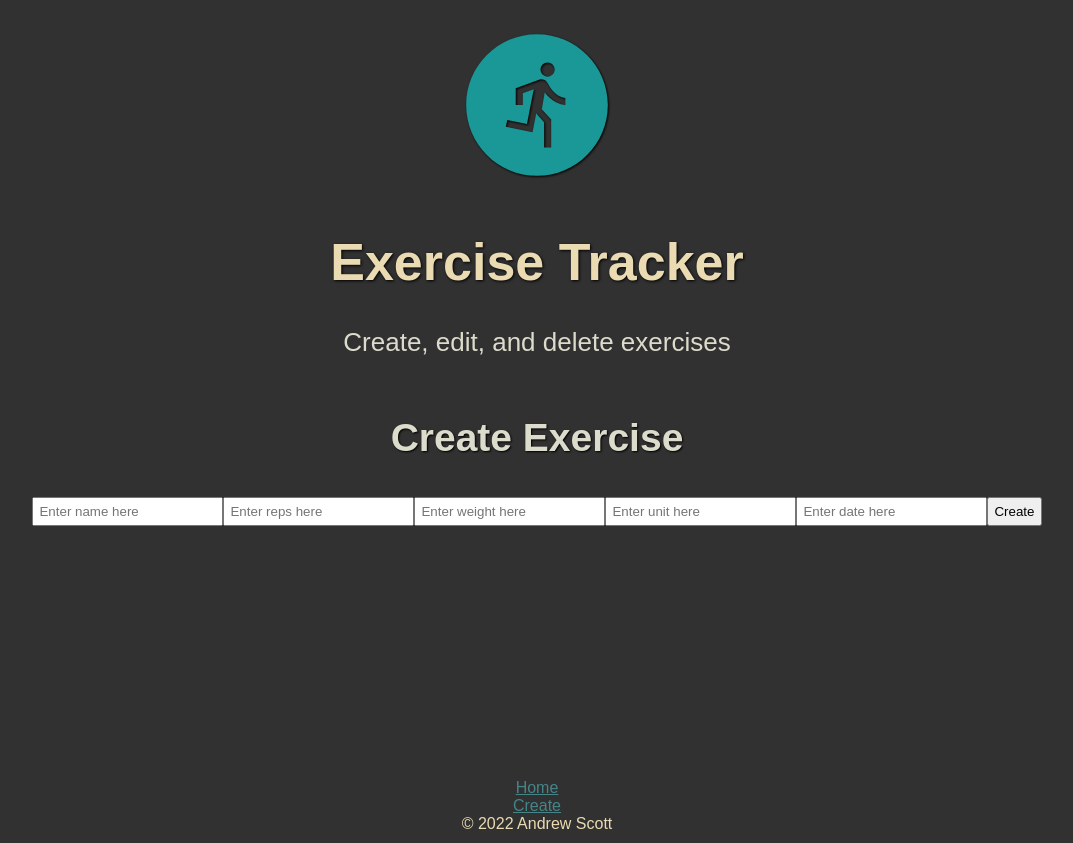
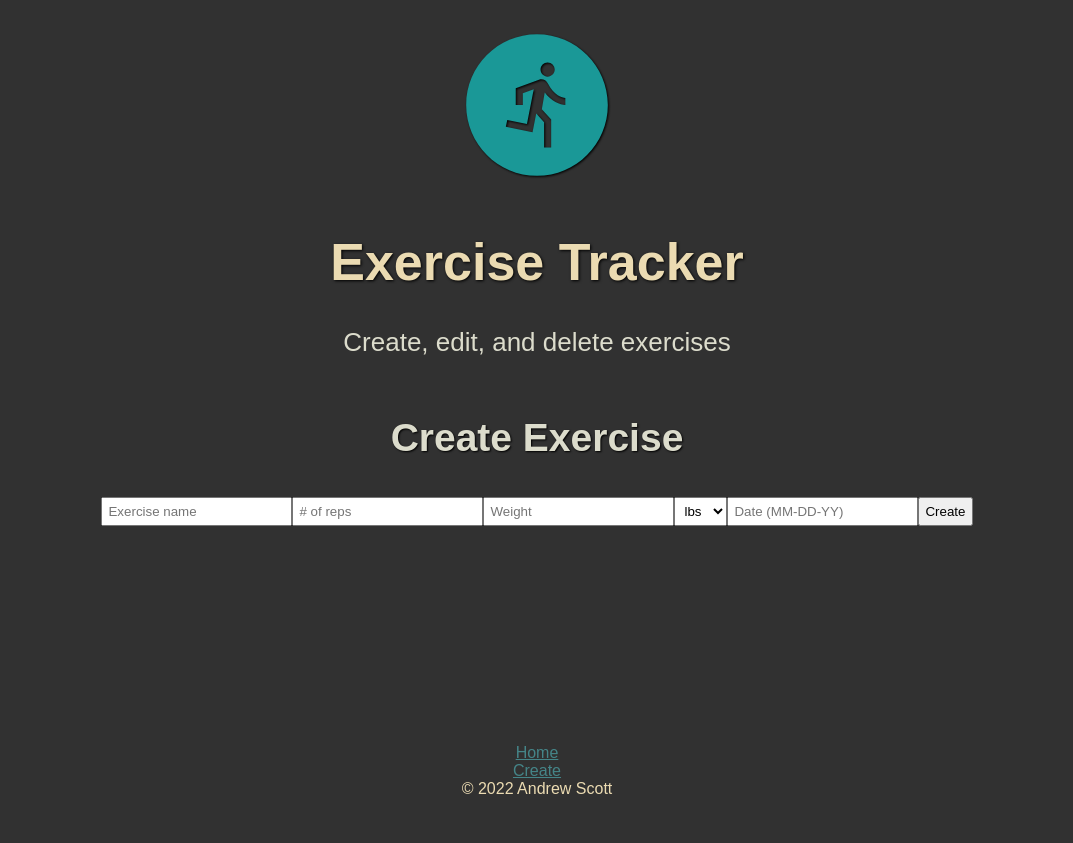
Before and after one commit to andcscott/ExerciseTracker, a React (Create React App) app in the folder exercises-ui/: page /create in a window 1280 px wide. Shown: the whole page, without its empty margins (103-1176 px from the left). After the commit the page ends 808 px from the top, so only its background shows below. Built offline with nearby package versions, Linux system fonts and the light colour scheme.

Commit message:
Set default unit to "lbs" and updated placeholder text

```diff
--- a/exercises-ui/src/pages/CreatePage.js
+++ b/exercises-ui/src/pages/CreatePage.js
@@ -6,7 +6,7 @@ export const CreatePage = () => {
   const [name, setName] = useState("");
   const [reps, setReps] = useState("");
   const [weight, setWeight] = useState("");
-  const [unit, setUnit] = useState("");
+  const [unit, setUnit] = useState("lbs");
   const [date, setDate] = useState("");
 
   const history = useHistory();
@@ -31,31 +31,31 @@ export const CreatePage = () => {
       <h2>Create Exercise</h2>
       <input
         type="text"
-        placeholder="Enter name here"
+        placeholder="Exercise name"
         value={name}
         onChange={(e) => setName(e.target.value)}
       />
       <input
         type="number"
-        placeholder="Enter reps here"
+        min="1"
+        placeholder="# of reps"
         value={reps}
         onChange={(e) => setReps(e.target.value)}
       />
       <input
         type="number"
-        placeholder="Enter weight here"
+        min="1"
+        placeholder="Weight"
         value={weight}
         onChange={(e) => setWeight(e.target.value)}
       />
+      <select value={unit} onChange={(e) => setUnit(e.target.value)}>
+        <option value="lbs">lbs</option>
+        <option value="kgs">kgs</option>
+      </select>
       <input
         type="text"
-        placeholder="Enter unit here"
-        value={unit}
-        onChange={(e) => setUnit(e.target.value)}
-      />
-      <input
-        type="text"
-        placeholder="Enter date here"
+        placeholder="Date (MM-DD-YY)"
         value={date}
         onChange={(e) => setDate(e.target.value)}
       />
```
